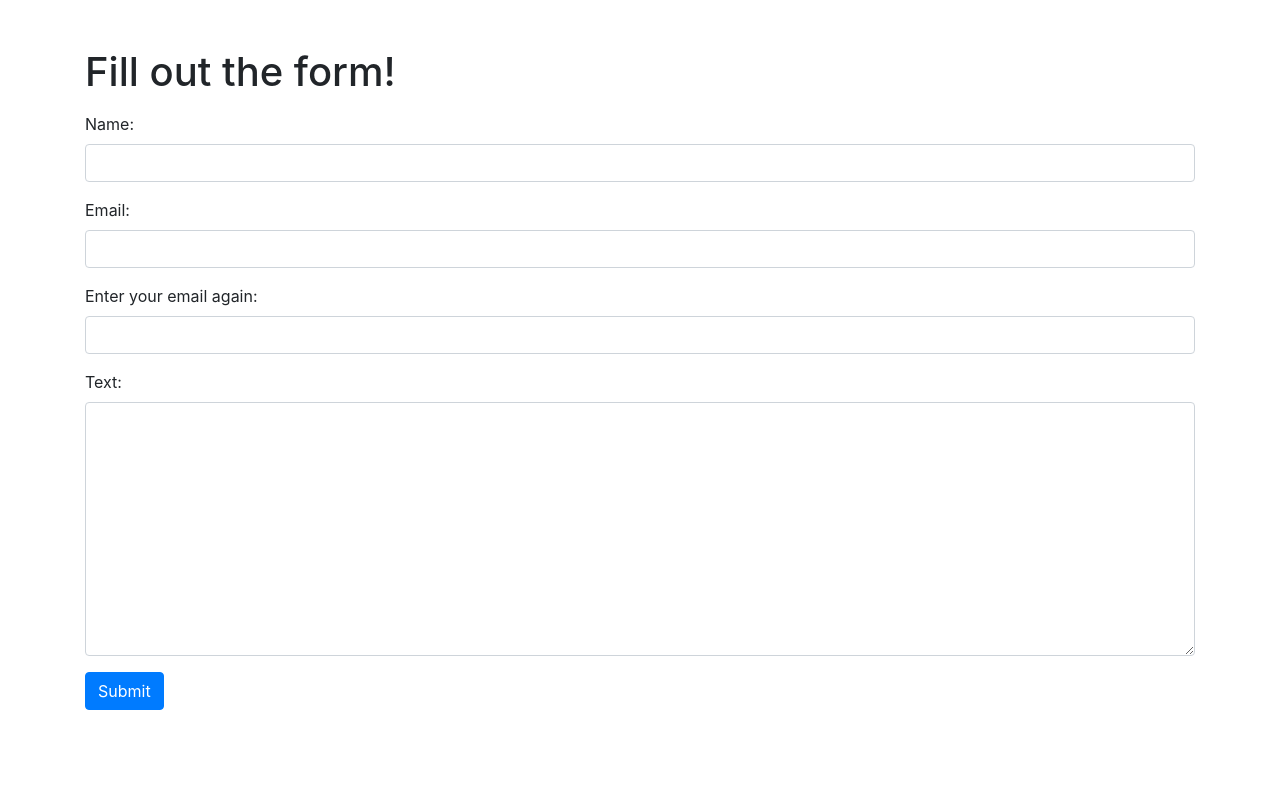
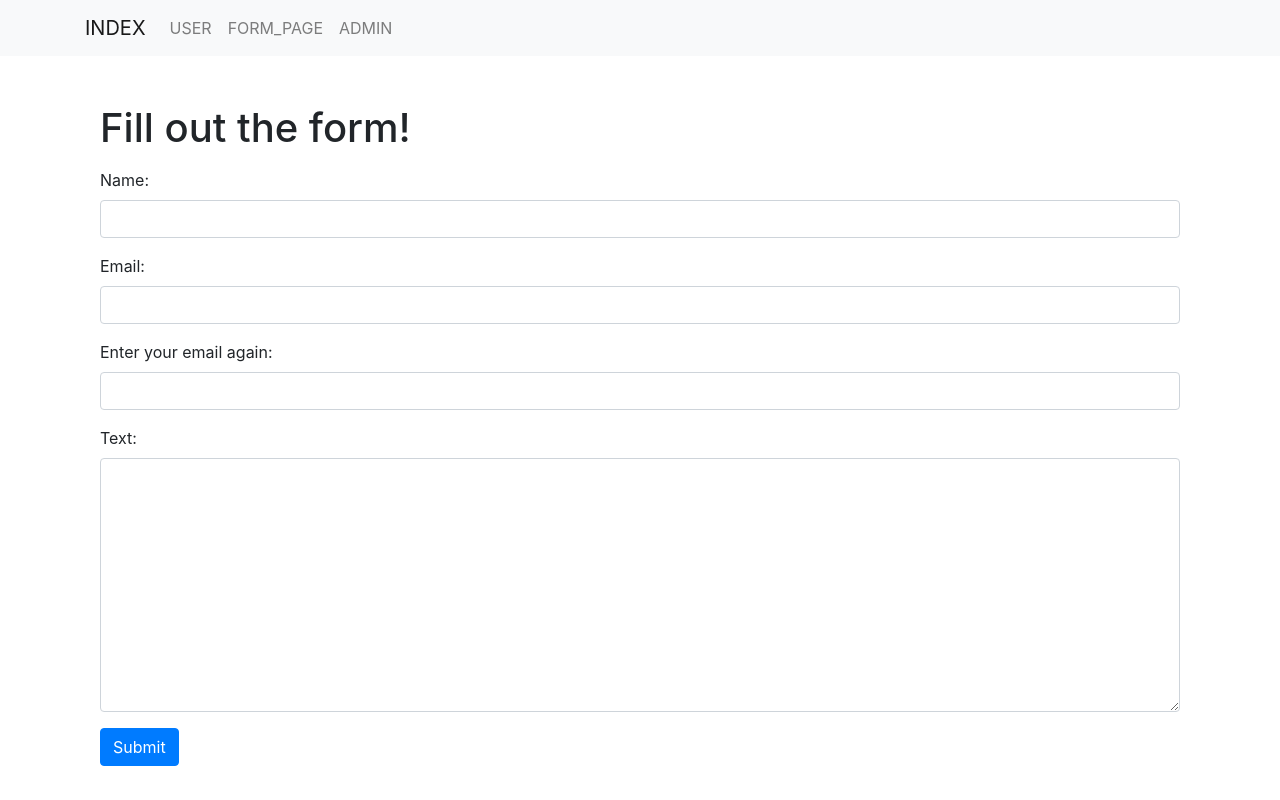
Before and after one commit to NicolasSantini/Django_stuff, a Django app: page /forms/form_page/ in a window 1280 px wide. Run offline with Django 4.2, Linux system fonts and the light colour scheme; some libraries are stand-ins or nearby versions.

Commit message:
implemented some extends with body-block and created a navigation bar with navbar

```diff
--- a/first_project/first_app/urls.py
+++ b/first_project/first_app/urls.py
@@ -1,5 +1,8 @@
 from django.urls import path
 from first_app import views
+
+app_name = 'first_app'
+
 urlpatterns = [
     path("", views.index, name="index"),
     path('index', views.index, name='index'),
--- a/first_project/forms/urls.py
+++ b/first_project/forms/urls.py
@@ -1,5 +1,7 @@
 from django.urls import path
 from forms import views
+
+app_name = 'forms'
 
 urlpatterns = [
     path("", views.index, name="index"),
--- a/first_project/templates/first_app/index.html
+++ b/first_project/templates/first_app/index.html
@@ -8,6 +8,8 @@
 </head>
 <body>
 <h1>Hello, this is index.html</h1>
+<a href="{% url 'first_app:help' %}">The help page</a>
+<br>
 {{ insert_index }}
 <h2>Here's a pic of the planet earth</h2>
 <img src="{% static 'images/planet.jpg' %}" alt = "Uh Oh, didn't show but trust me it's a planet.">
--- a/first_project/templates/forms/form_page.html
+++ b/first_project/templates/forms/form_page.html
@@ -1,6 +1,10 @@
 <!DOCTYPE html>
+{% extends "forms/index.html"%}
 {% load widget_tweaks %}
+
 <html lang="en">
+{% block body_block%}
+
 <head>
     <meta charset="UTF-8">
     <title>Forms</title>
@@ -46,4 +50,6 @@
 <script src="https://cdn.jsdelivr.net/npm/popper.js@1.9.11/dist/umd/popper.min.js"></script>
 <script src="https://stackpath.bootstrapcdn.com/bootstrap/4.5.2/js/bootstrap.min.js"></script>
 </body>
+{% endblock %}
+
 </html>
--- a/first_project/templates/forms/index.html
+++ b/first_project/templates/forms/index.html
@@ -4,15 +4,39 @@
     <meta charset="UTF-8">
     <title>HOME</title>
     <link href="https://stackpath.bootstrapcdn.com/bootstrap/4.5.2/css/bootstrap.min.css" rel="stylesheet">
-
 </head>
 <body>
-<div class="container">
-    <div class="jumbotron">
-        <h1>Welcome to home!</h1>
-        <h2>Go to /users to sign up!</h2>
+<nav class="navbar navbar-expand-lg navbar-light bg-light">
+    <div class="container">
+        <a class="navbar-brand" href="{% url 'index' %}">INDEX</a>
+        <button class="navbar-toggler" type="button" data-toggle="collapse" data-target="#navbarNav" aria-controls="navbarNav" aria-expanded="false" aria-label="Toggle navigation">
+            <span class="navbar-toggler-icon"></span>
+        </button>
+        <div class="collapse navbar-collapse" id="navbarNav">
+            <ul class="navbar-nav">
+                <li class="nav-item">
+                    <a class="nav-link" href="{% url 'forms:users' %}">USER</a>
+                </li>
+                <li class="nav-item">
+                    <a class="nav-link" href="{% url 'forms:forms' %}">FORM_PAGE</a>
+                </li>
+                <li class="nav-item">
+                    <a class="nav-link" href="{% url 'admin:index' %}">ADMIN</a>
+                </li>
+            </ul>
+        </div>
     </div>
+</nav>
+
+<div class="container mt-4">
+    {% block body_block %}
+    <h1>Welcome to home!</h1>
+    <h2>Go to /users to sign up!</h2>
+    {% endblock %}
 </div>
 
+<script src="https://code.jquery.com/jquery-3.5.1.slim.min.js"></script>
+<script src="https://cdn.jsdelivr.net/npm/popper.js@1.9.11/dist/umd/popper.min.js"></script>
+<script src="https://stackpath.bootstrapcdn.com/bootstrap/4.5.2/js/bootstrap.min.js"></script>
 </body>
 </html>
--- a/first_project/templates/forms/users.html
+++ b/first_project/templates/forms/users.html
@@ -1,5 +1,7 @@
 <!DOCTYPE html>
+{% extends "forms/index.html"%}
 <html lang="en">
+{% block body_block%}
 <head>
     <meta charset="UTF-8">
     <title>New User</title>
@@ -18,4 +20,5 @@
 </div>
 
 </body>
+{% endblock %}
 </html>
```
Also changed, not shown: first_project/templates/first_app/help.html (+7 -0 lines).
